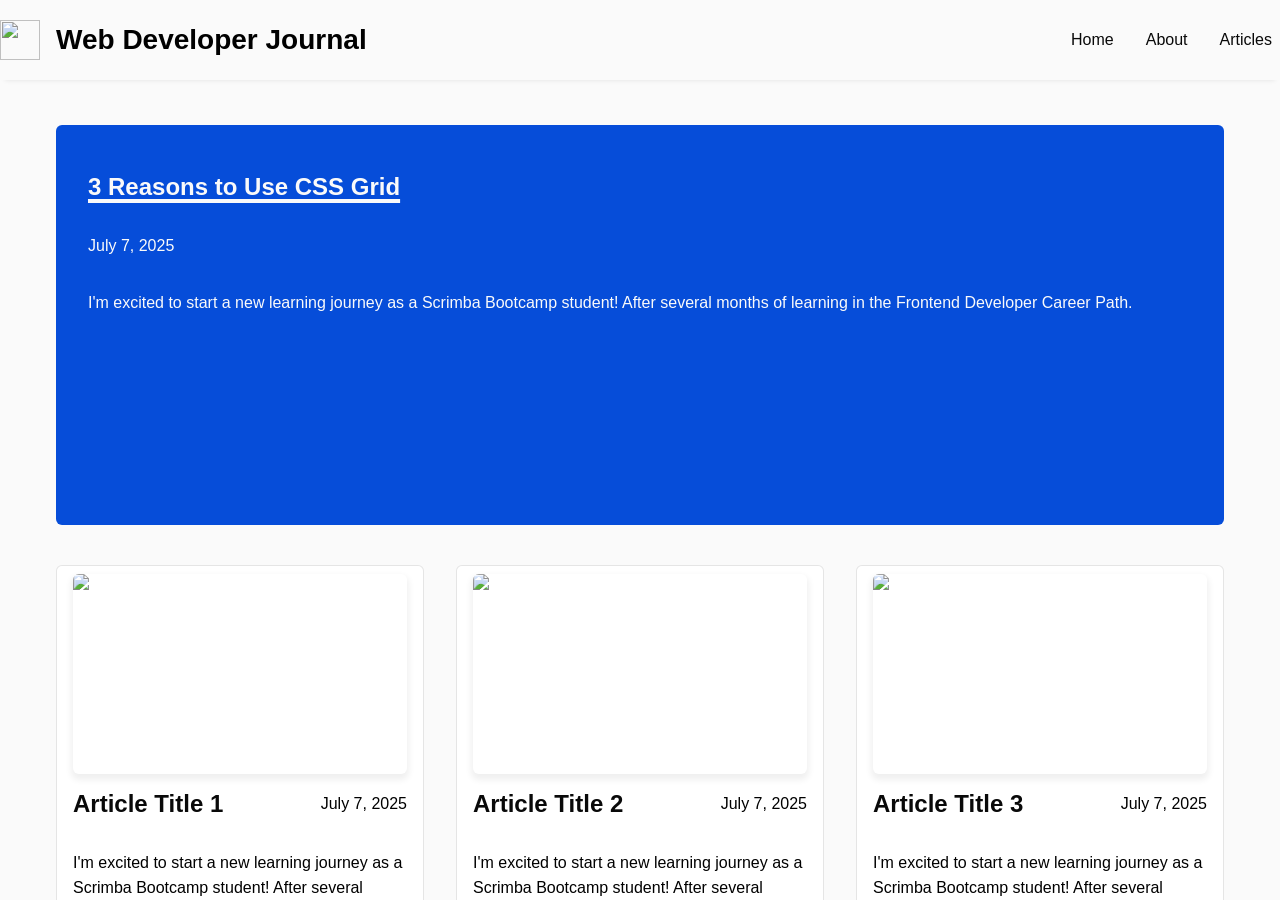
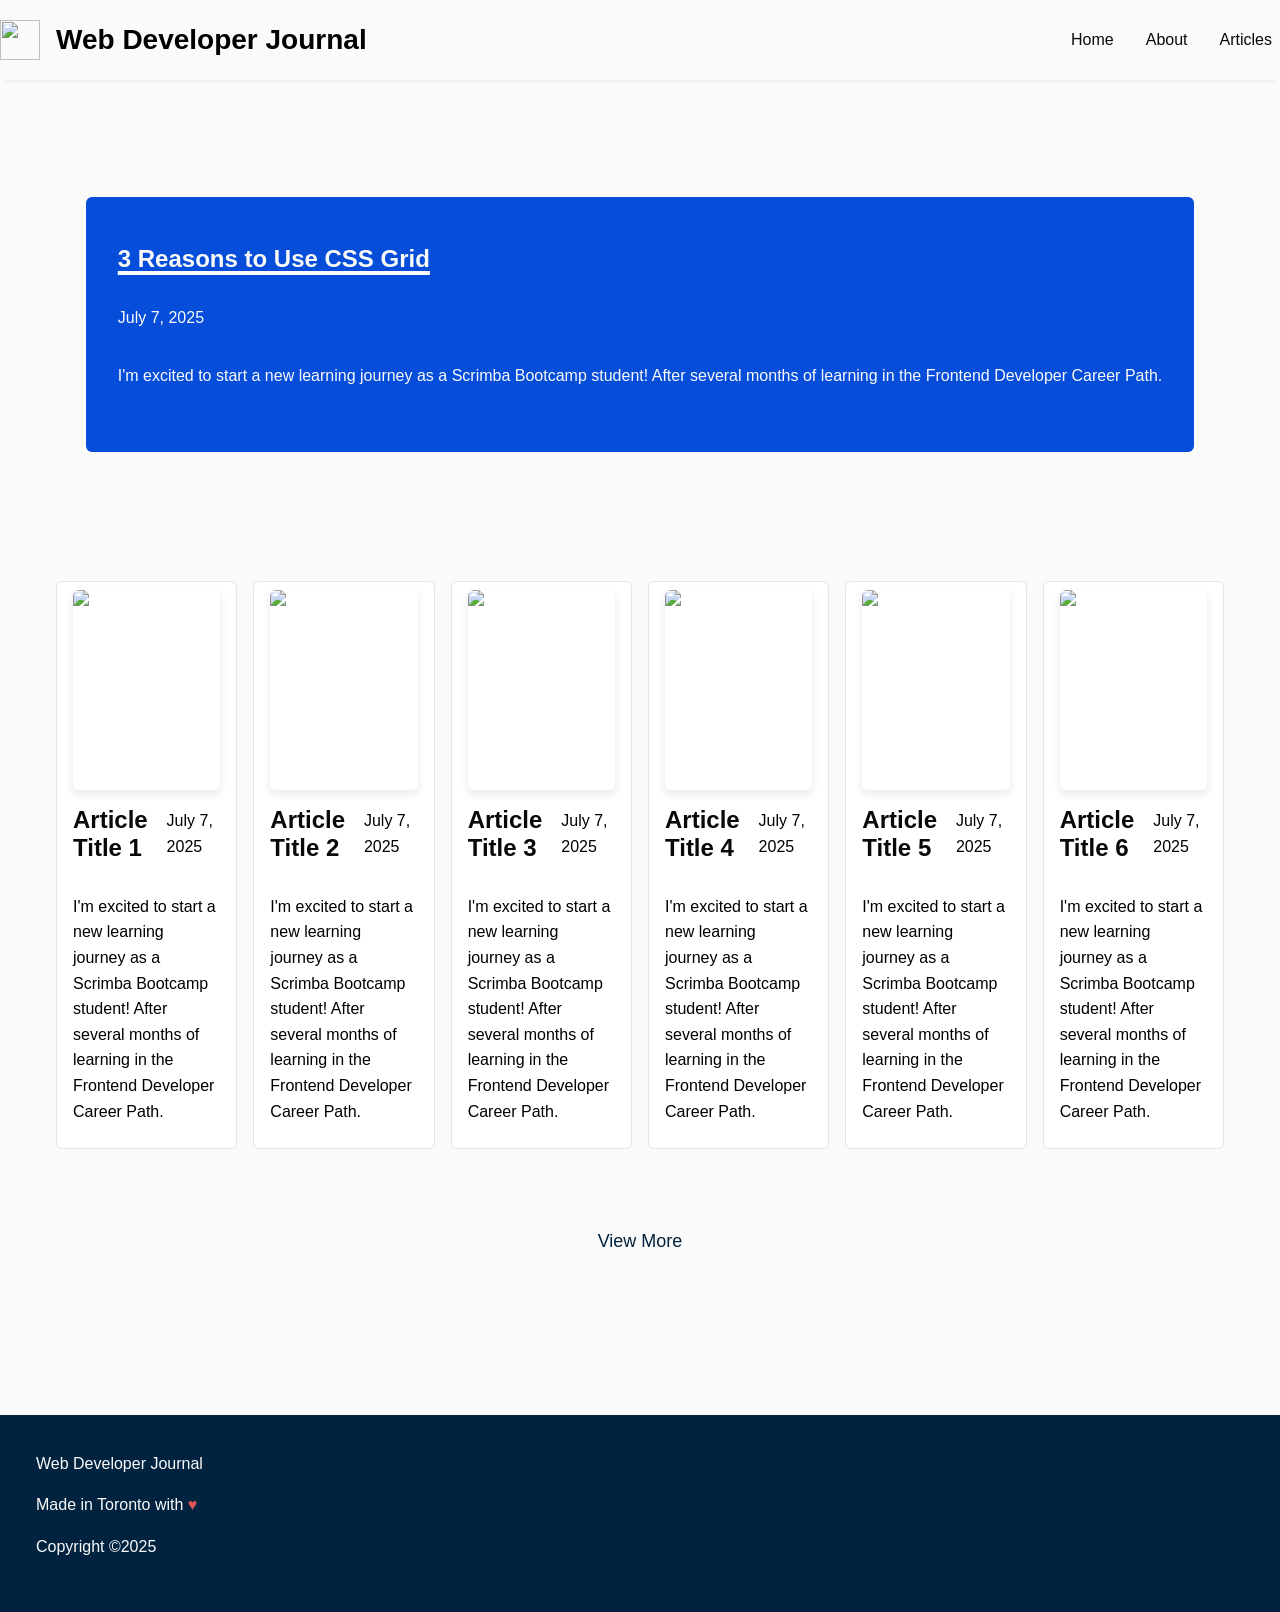

update mobile layout

--- a/css/style.css
+++ b/css/style.css
@@ -15,8 +15,8 @@ html {
 
 body {
   font-family: "Barlow", sans-serif;
-  height: 100vh;
-  width: 100vw;
+  min-height: 100vh;
+  width: 100%;
   margin: 0;
 }
 
@@ -291,78 +291,33 @@ nav ul li {
   display: block;
 }
 
-/* homepage grid templates layout */
-.site-header {
-  grid-area: header;
-}
-
-.featured {
-  grid-area: featured;
-}
-
-.article-1 {
-  grid-area: a1;
-}
-.article-2 {
-  grid-area: a2;
-}
-.article-3 {
-  grid-area: a3;
-}
-.article-4 {
-  grid-area: a4;
-}
-.article-5 {
-  grid-area: a5;
-}
-.article-6 {
-  grid-area: a6;
-}
-.footer {
-  grid-area: footer;
-}
-
 body {
-  display: grid;
-  grid-template-rows: 1fr;
-  grid-template-columns: 1fr;
-  grid-template-areas:
-    " header "
-    "featured-section"
-    "main-section"
-    "footer";
   min-height: 100vh;
   box-sizing: border-box;
 }
 
 main {
+  display: flex;
+  flex-direction: column;
+  justify-content: center;
+  align-items: center;
   width: 100%;
-  margin: 0 auto;
-  margin-bottom: 3em;
+  margin: 0 auto 3em auto;
 }
 
-/* layout for homepage */
-
+/* layout for main section */
 .main-section {
-  grid-area: main;
-  display: grid;
-  grid-template-columns: 1fr;
-  grid-template-areas:
-    "a1"
-    "a2"
-    "a3"
-    "a4"
-    "a5"
-    "a6";
-  column-gap: 2em;
-  margin-left: 1rem;
-  margin-right: 1rem;
+  display: flex;
+  flex-direction: column;
+  padding: 1rem;
 }
 
 /* layout for hero */
+
 .hero {
+  width: 100%;
   margin-top: 7em;
-  padding-left: 1rem;
+  padding: 1rem;
 }
 
 /* featured article layout */
@@ -391,7 +346,6 @@ main {
 
 .featured-intro {
   flex: 1;
-  padding-right: 2rem;
 }
 
 .featured {
@@ -475,6 +429,7 @@ main {
 .post {
   display: flex;
   flex-direction: column;
+  flex: 1;
   margin-top: 2.5em;
   border: 1px solid rgba(0, 0, 0, 0.1);
   border-radius: 6px;
@@ -653,8 +608,9 @@ main {
 
 /* projects */
 .projects {
-  max-width: 75%;
-  margin: 7em auto 4em auto;
+  max-width: 80%;
+  margin-bottom: 1.5em;
+  padding: 7em 1.5em;
 }
 
 .project-post h1 {
@@ -824,34 +780,15 @@ pre code {
 
   /* home page */
 
-  .main-section {
-    grid-template-columns: 1fr 1fr;
-    grid-template-areas:
-      "a1 a2"
-      "a3 a4"
-      "a5 a6";
-  }
-
   .featured-section {
     flex-direction: row;
-    gap: 4em;
+    gap: 2em;
   }
 
   /* about page */
 
   .about-profile {
     flex-direction: row;
-  }
-  /* projects */
-  .projects {
-    grid-template-columns: 1fr;
-    grid-template-areas:
-      "a1"
-      "a2"
-      "a3"
-      "a4"
-      "a5"
-      "a6";
   }
 
   /* projects page layout */
@@ -890,16 +827,15 @@ pre code {
 
 @media (min-width: 980px) {
   /* home page */
-  .main-section {
-    grid-template-columns: repeat(3, 1fr);
-    grid-template-areas:
-      "a1 a2 a3"
-      "a4 a5 a6";
-    padding: 0px;
-  }
   .featured-section {
     min-height: 400px;
   }
+
+  .main-section {
+    flex-direction: row;
+    gap: 1em;
+  }
+
   main {
     display: flex;
     flex-direction: column;
